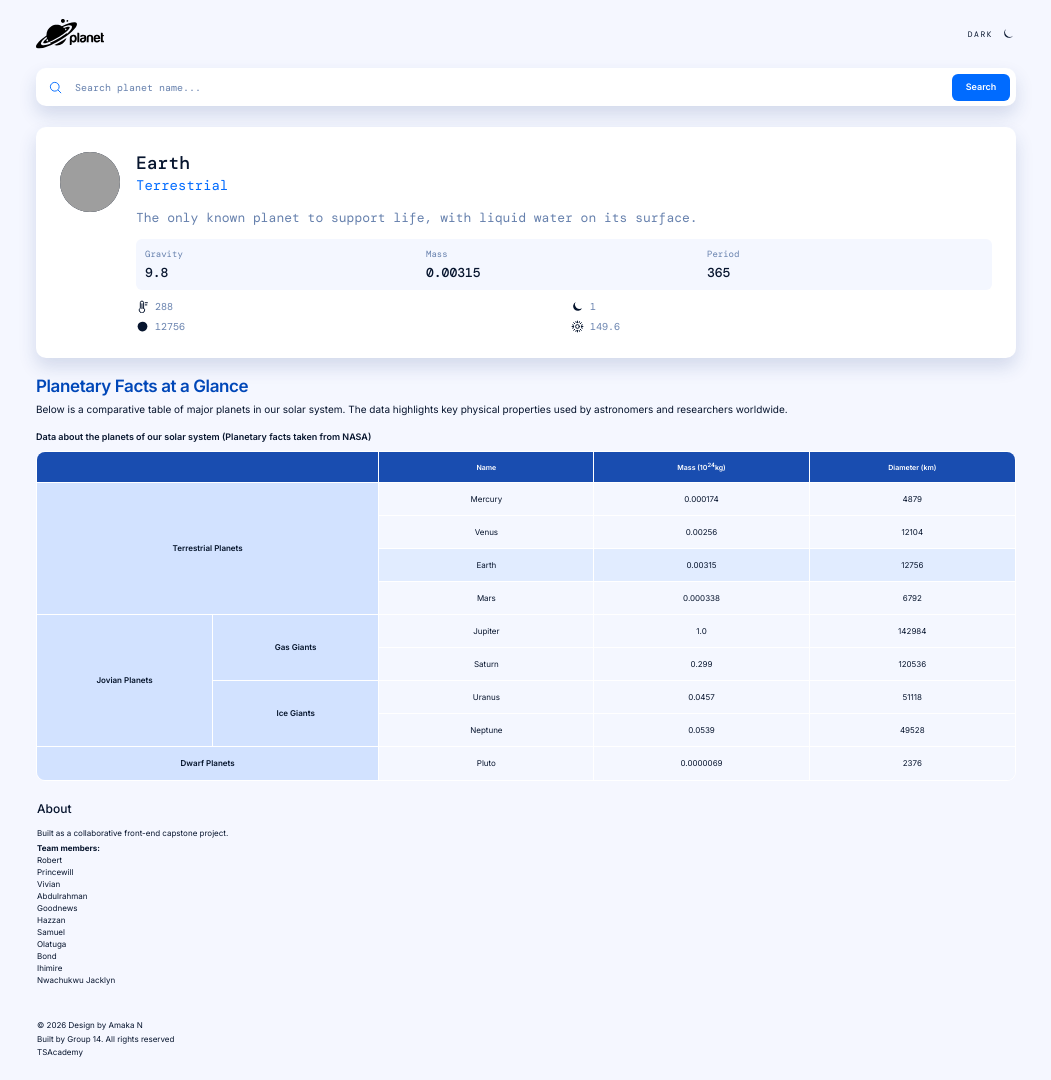
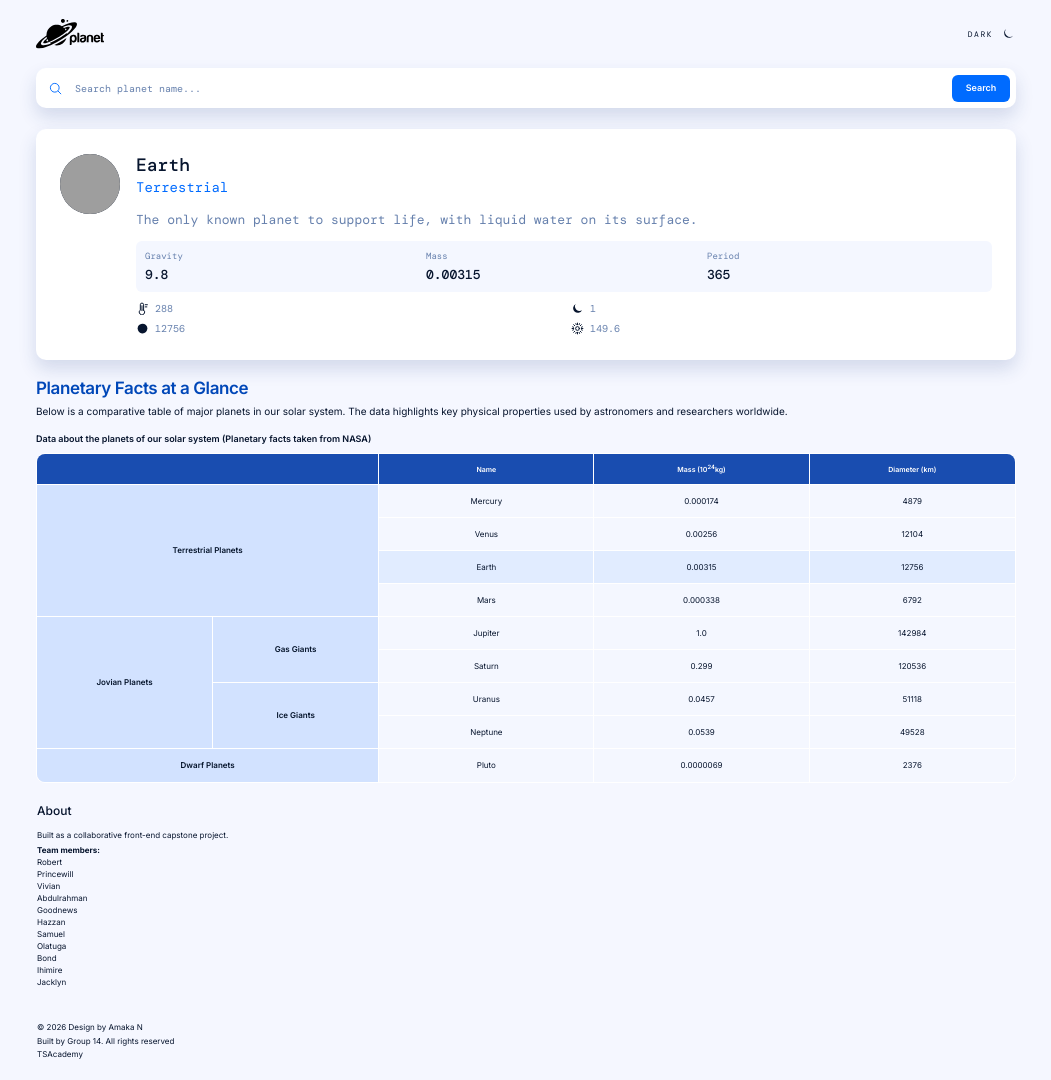
Before and after one commit to Mfonisorobert/group14_capstone, a plain HTML site: page index.html in a window 1280 px wide. Shown: the whole page, without its empty margins (114-1165 px from the left). Drawn offline with nearby package versions, Linux system fonts and the light colour scheme; grey boxes are pictures that could not be loaded.

Commit message:
styling of search bar

```diff
--- a/css/search.css
+++ b/css/search.css
@@ -1,6 +1,6 @@
 .search-section { margin-bottom: 21px; }
 .search-bar {
-  height: 38px;
+  height: 40px;
   display: flex;
   align-items: center;
   gap: 10px;
--- a/index.html
+++ b/index.html
@@ -118,7 +118,7 @@
         <li>Olatuga</li>
         <li>Bond</li>
         <li>Ihimire</li>
-        <li>Nwachukwu Jacklyn</li>
+        <li>Jacklyn</li>
       </ul>
     </div>
     <div class="footer-right">
```
